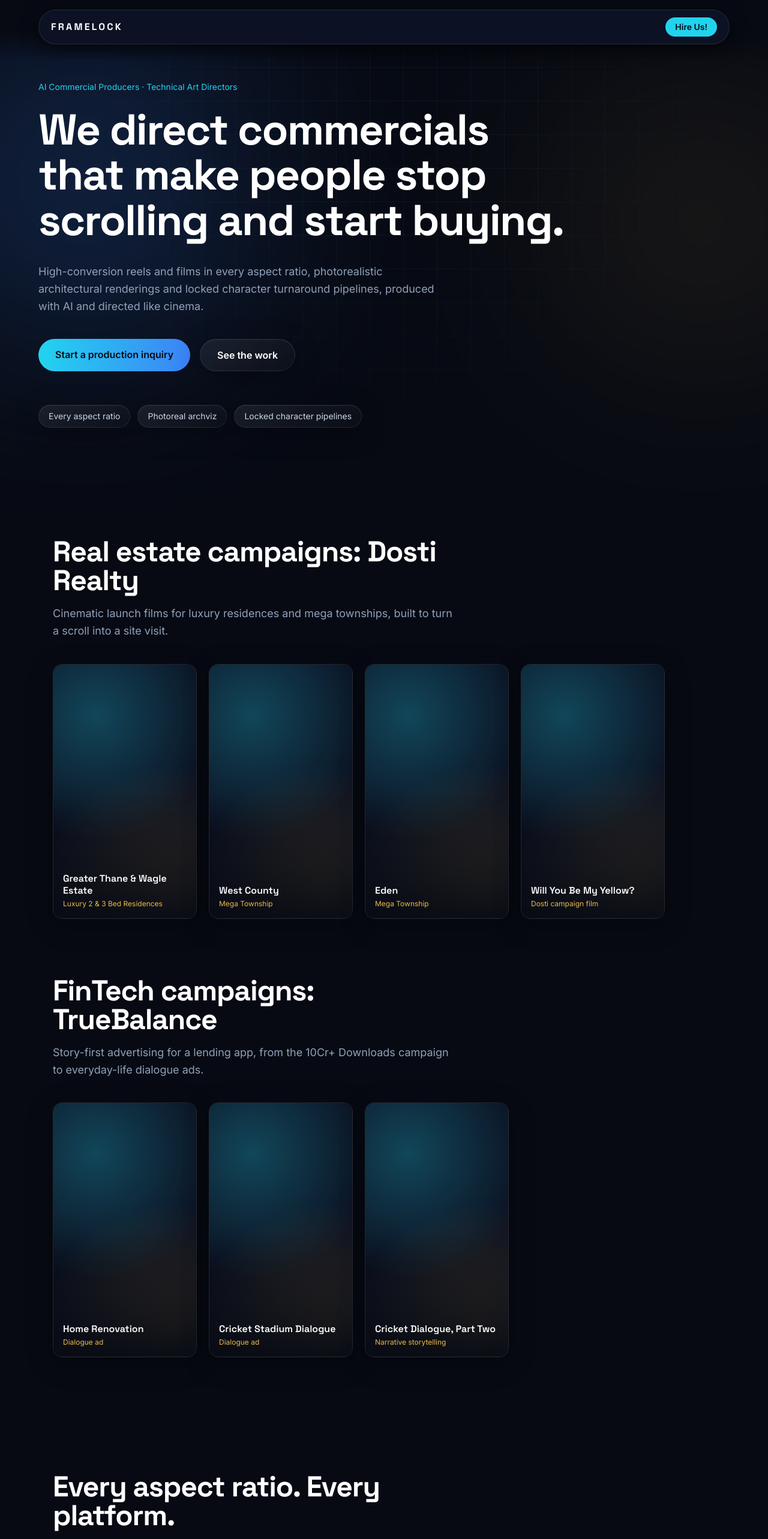
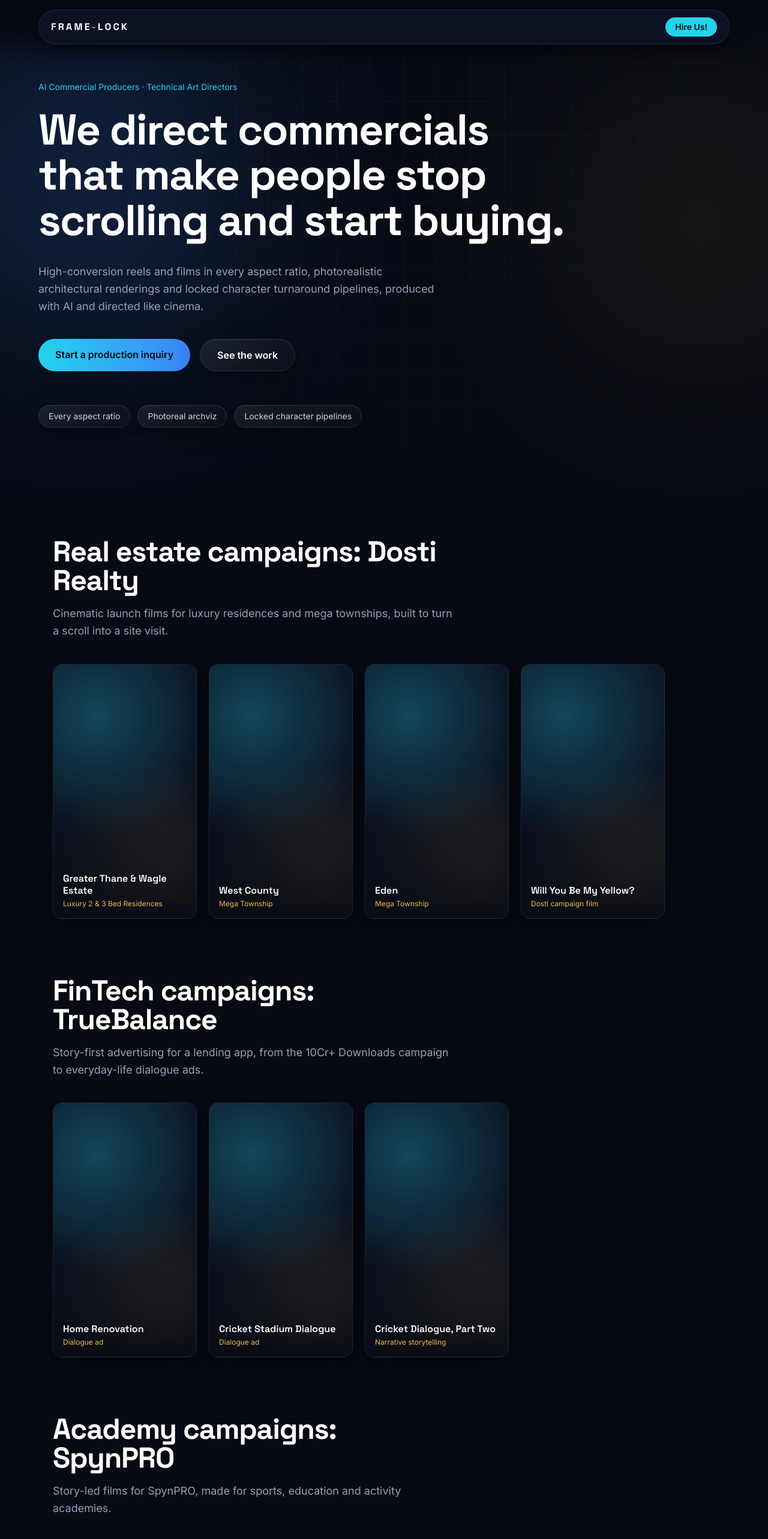
Before and after one commit to vedant-d-bhaumik/framelock-portfolio, a Next.js app: page / in a window 1280 px wide. Shown: the top 2566 px of the page at 60% size. Built offline with nearby package versions, Linux system fonts and the light colour scheme.

Commit message:
Latest changes

```diff
--- a/app/page.tsx
+++ b/app/page.tsx
@@ -2,7 +2,7 @@
 
 import { useEffect, useRef, useState } from "react";
 import { motion, MotionConfig, useScroll, useTransform } from "framer-motion";
-import { site, hero, campaigns, formats, consistency, previs, contact } from "@/data";
+import { site, hero, campaigns, formats, consistency, previs, about, contact } from "@/data";
 
 // Opens a Gmail compose window addressed to both of us
 const gmailUrl =
@@ -79,7 +79,7 @@ function NaturalImage({ src, alt }: { src?: string; alt: string }) {
 }
 
 // 9:16 video card: plays on hover (desktop) or tap (mobile)
-function VideoCard({ title, tag, video, poster, ratio = "9:16" }: { title: string; tag: string; video: string; poster?: string; ratio?: string }) {
+function VideoCard({ title, tag, video, poster, ratio = "9:16", status }: { title: string; tag: string; video: string; poster?: string; ratio?: string; status?: string }) {
   const ref = useRef<HTMLVideoElement>(null);
   const [rw, rh] = ratio.split(":").map(Number);
   const r = rw / rh;
@@ -159,6 +159,11 @@ function VideoCard({ title, tag, video, poster, ratio = "9:16" }: { title: strin
         )}
         <div className="pointer-events-none absolute inset-0 bg-gradient-to-t from-[#070a13]/90 via-transparent to-transparent" />
         <div className="pointer-events-none absolute inset-0 opacity-0 shadow-[inset_0_0_0_1px_rgba(34,211,238,0.7),inset_0_0_40px_rgba(34,211,238,0.25)] transition-opacity duration-500 group-hover:opacity-100" />
+        {status && (
+          <div className="pointer-events-none absolute left-3 top-3 rounded-full bg-[#e8b94a] px-3 py-1 text-[11px] font-semibold text-[#070a13]">
+            {status}
+          </div>
+        )}
         {playing && !sound && (
           <div className="pointer-events-none absolute right-3 top-3 rounded-full bg-black/60 px-3 py-1 text-[11px] text-white backdrop-blur">
             Click once to enable sound
@@ -279,7 +284,14 @@ export default function Home() {
         {/* Navigation */}
         <header className="fixed inset-x-0 top-0 z-50 bg-gradient-to-b from-[#070a13] via-[#070a13] to-transparent pb-6">
           <nav className="mx-auto mt-4 flex w-[92%] max-w-6xl items-center justify-between rounded-full border border-white/10 bg-[#0c1224] px-5 py-3 shadow-[0_8px_30px_rgba(0,0,0,0.6)]">
-            <a href="#top" className="font-display text-base font-bold tracking-[0.2em] text-white">{site.name}</a>
+            <a href="#top" className="font-display text-base font-bold tracking-[0.2em] text-white">
+              {site.name.split("-").map((part, i) => (
+                <span key={i}>
+                  {i > 0 && <span className="text-[#22d3ee]">-</span>}
+                  {part}
+                </span>
+              ))}
+            </a>
             <a href="#contact" className="rounded-full bg-[#22d3ee] px-4 py-1.5 text-sm font-semibold text-[#070a13] transition-shadow hover:shadow-[0_0_24px_rgba(34,211,238,0.6)]">
               Hire Us!
             </a>
@@ -365,6 +377,25 @@ export default function Home() {
                   </Reveal>
                 ))}
               </div>
+              {c.storyboards && c.storyboards.length > 0 && (
+                <div className="mt-10">
+                  <Reveal>
+                    <h3 className="font-display text-xl font-semibold text-white">Storyboard</h3>
+                  </Reveal>
+                  <div className="mt-5 grid gap-6 md:grid-cols-2">
+                    {c.storyboards.map((b) => (
+                      <Reveal key={b.title}>
+                        <div className="glass overflow-hidden rounded-2xl">
+                          <div className="bg-black">
+                            <NaturalImage src={b.image} alt={b.title} />
+                          </div>
+                          <p className="font-display p-4 text-base font-semibold text-white">{b.title}</p>
+                        </div>
+                      </Reveal>
+                    ))}
+                  </div>
+                </div>
+              )}
             </div>
           ))}
         </section>
@@ -452,6 +483,58 @@ export default function Home() {
           </ol>
         </section>
 
+        {/* About us */}
+        <section className="scroll-mt-28 mx-auto max-w-6xl px-6 py-24">
+          <SectionTitle title={about.title} intro={about.intro} />
+          <div className="grid gap-6 md:grid-cols-2">
+            {about.people.map((p, i) => (
+              <Reveal key={p.name} delay={i * 0.12}>
+                <div className="glass h-full rounded-3xl p-6 md:p-8">
+                  <h3 className="font-display text-2xl font-semibold text-white">{p.name}</h3>
+                  <p className="mt-1 text-sm text-[#e8b94a]">{p.role}</p>
+                  <p className="mt-4 leading-relaxed text-slate-400">{p.text}</p>
+                  <ul className="mt-5 flex flex-wrap gap-2">
+                    {p.duties.map((t) => (
+                      <li key={t} className="rounded-full border border-[#22d3ee]/30 bg-[#22d3ee]/10 px-3 py-1 text-sm text-slate-200">{t}</li>
+                    ))}
+                  </ul>
+                </div>
+              </Reveal>
+            ))}
+          </div>
+          <Reveal>
+            <p className="mt-8 text-center text-slate-300">{about.equalNote}</p>
+          </Reveal>
+          <div className="mt-8 grid gap-6 md:grid-cols-2">
+            <Reveal>
+              <div className="glass h-full rounded-3xl p-6 md:p-8">
+                <h3 className="font-display text-xl font-semibold text-white">{about.whatTitle}</h3>
+                <ul className="mt-4 space-y-3 text-slate-300">
+                  {about.what.map((w) => (
+                    <li key={w} className="flex gap-3">
+                      <span className="mt-2.5 h-1.5 w-1.5 flex-none rounded-full bg-[#22d3ee]" />
+                      {w}
+                    </li>
+                  ))}
+                </ul>
+              </div>
+            </Reveal>
+            <Reveal delay={0.12}>
+              <div className="glass h-full rounded-3xl p-6 md:p-8">
+                <h3 className="font-display text-xl font-semibold text-white">{about.whyTitle}</h3>
+                <div className="mt-4 space-y-4">
+                  {about.why.map((w) => (
+                    <div key={w.title}>
+                      <p className="font-display font-semibold text-white">{w.title}</p>
+                      <p className="text-sm leading-relaxed text-slate-400">{w.text}</p>
+                    </div>
+                  ))}
+                </div>
+              </div>
+            </Reveal>
+          </div>
+        </section>
+
         {/* Contact */}
         <section id="contact" className="scroll-mt-28 relative px-6 pb-12 pt-24">
           <div className="pointer-events-none absolute inset-x-0 bottom-0 mx-auto h-72 max-w-3xl rounded-full bg-[#22d3ee]/15 blur-[130px]" />
@@ -472,11 +555,6 @@ export default function Home() {
                 >
                   {contact.emailButtonLabel}
                 </a>
-                <div className="mt-6 flex justify-center gap-6 text-sm text-slate-400">
-                  {site.links.map((l) => (
-                    <a key={l.url} href={l.url} target="_blank" rel="noreferrer" className="transition-colors hover:text-[#22d3ee]">{l.label}</a>
-                  ))}
-                </div>
               </div>
             </div>
           </Reveal>
--- a/data.ts
+++ b/data.ts
@@ -11,16 +11,11 @@
    ===================================================================== */
 
 export const site = {
-  name: "FRAMELOCK", // <- brand name shown top-left (change to anything you like)
+  name: "FRAME-LOCK", // <- brand name shown top-left (the hyphen is shown in cyan)
   role: "AI Commercial Producers · Technical Art Directors",
-  metaTitle: "Framelock | AI Commercial Production Studio",
+  metaTitle: "Frame-Lock | AI Commercial Production Studio",
   metaDescription:
     "High-conversion commercials in every aspect ratio, photorealistic architectural renderings and locked character pipelines.",
-  links: [
-    // Leave the list empty [] to hide social links.
-    { label: "LinkedIn", url: "https://linkedin.com/in/your-handle" },
-    { label: "Instagram", url: "https://instagram.com/your-handle" },
-  ],
 };
 
 /* ---------------------------- HERO SECTION ---------------------------- */
@@ -34,7 +29,15 @@ export const hero = {
 };
 
 /* ------------------------ CAMPAIGNS (VIDEO WORK) ----------------------- */
-export const campaigns = [
+type Project = { title: string; tag: string; ratio: string; video: string; poster: string; status?: string };
+type Campaign = {
+  id: string; sectionTitle: string; client: string; intro: string;
+  projects: Project[];
+  storyboards?: { title: string; image: string }[];
+};
+
+// "status" shows a gold badge on a card (use it for work in progress). Leave video: "" until it is ready.
+export const campaigns: Campaign[] = [
   {
     id: "dosti",
     sectionTitle: "Real estate campaigns",
@@ -61,6 +64,19 @@ export const campaigns = [
       // To add the 10Cr+ Downloads Campaign, copy the line below, remove the // and set the file name:
       // { title: "10Cr+ Downloads Campaign", tag: "Milestone campaign", ratio: "9:16", video: "/videos/YourFile.mp4", poster: "" },
     ],
+  },
+  {
+    id: "spynpro",
+    sectionTitle: "Academy campaigns",
+    client: "SpynPRO",
+    intro: "Story-led films for SpynPRO, made for sports, education and activity academies.",
+    projects: [
+      { title: "SpynPRO Ad One", tag: "Academy campaign", ratio: "9:16", video: "/videos/spyn_AD_One_1.mp4", poster: "" },
+      { title: "SpynPRO Ad Two", tag: "Academy campaign", ratio: "9:16", video: "", poster: "", status: "In production" },
+    ],
+    // Storyboard row is hidden while this list is empty. To add one later, use:
+    // storyboards: [{ title: "SpynPRO storyboard", image: "/images/YourFileName.jpg" }],
+    storyboards: [],
   },
 ];
 
@@ -125,6 +141,42 @@ export const previs = {
   ],
 };
 
+/* ------------------------------ ABOUT US ------------------------------ */
+export const about = {
+  title: "About us",
+  intro:
+    "Frame-Lock is the studio we built around one idea: every frame should be locked in, from the first storyboard to the final mix. It is the two of us, so the people you brief are the people who make your film.",
+  people: [
+    {
+      name: "Vedant Diptiman Bhaumik",
+      role: "Co-founder · AI Commercial Producer & Technical Art Director",
+      text: "Designs how every film looks and what every AI tool is asked to make.",
+      duties: ["Storyboards", "Character images", "AI video prompts", "Voiceover prompts"],
+    },
+    {
+      name: "Ashish Ashok Surwase",
+      role: "Co-founder · Script, Generation & Edit",
+      text: "Writes the script, generates the video and voice, and cuts it all into the final film.",
+      duties: ["Script writing", "AI video generation", "Voiceover generation", "Final edit"],
+    },
+  ],
+  equalNote: "We contribute equally. Every film is a shared effort from the first frame to the final cut.",
+  whatTitle: "What we do",
+  what: [
+    "AI commercials and reels in every aspect ratio",
+    "Photorealistic architectural renderings",
+    "Locked character pipelines with 3-angle model sheets",
+    "Storyboards, VFX tracking and master audio, end to end",
+  ],
+  whyTitle: "Why choose us",
+  why: [
+    { title: "No character drift", text: "Every character is locked before a single shot is generated, so faces and outfits stay the same across a campaign." },
+    { title: "Built to convert", text: "Hooks are scripted for the first three seconds, because that is where a scroll is won or lost." },
+    { title: "One team, every format", text: "One production covers every platform, from vertical reels to ultrawide screens." },
+    { title: "Direct access", text: "You work with the two people who make the film, with no layers in between." },
+  ],
+};
+
 /* ----------------------------- CONTACT -------------------------------- */
 export const contact = {
   title: "Have a campaign to launch?",
```
Also changed, not shown: 1 other file (tests, documents, lock files or other folders).
